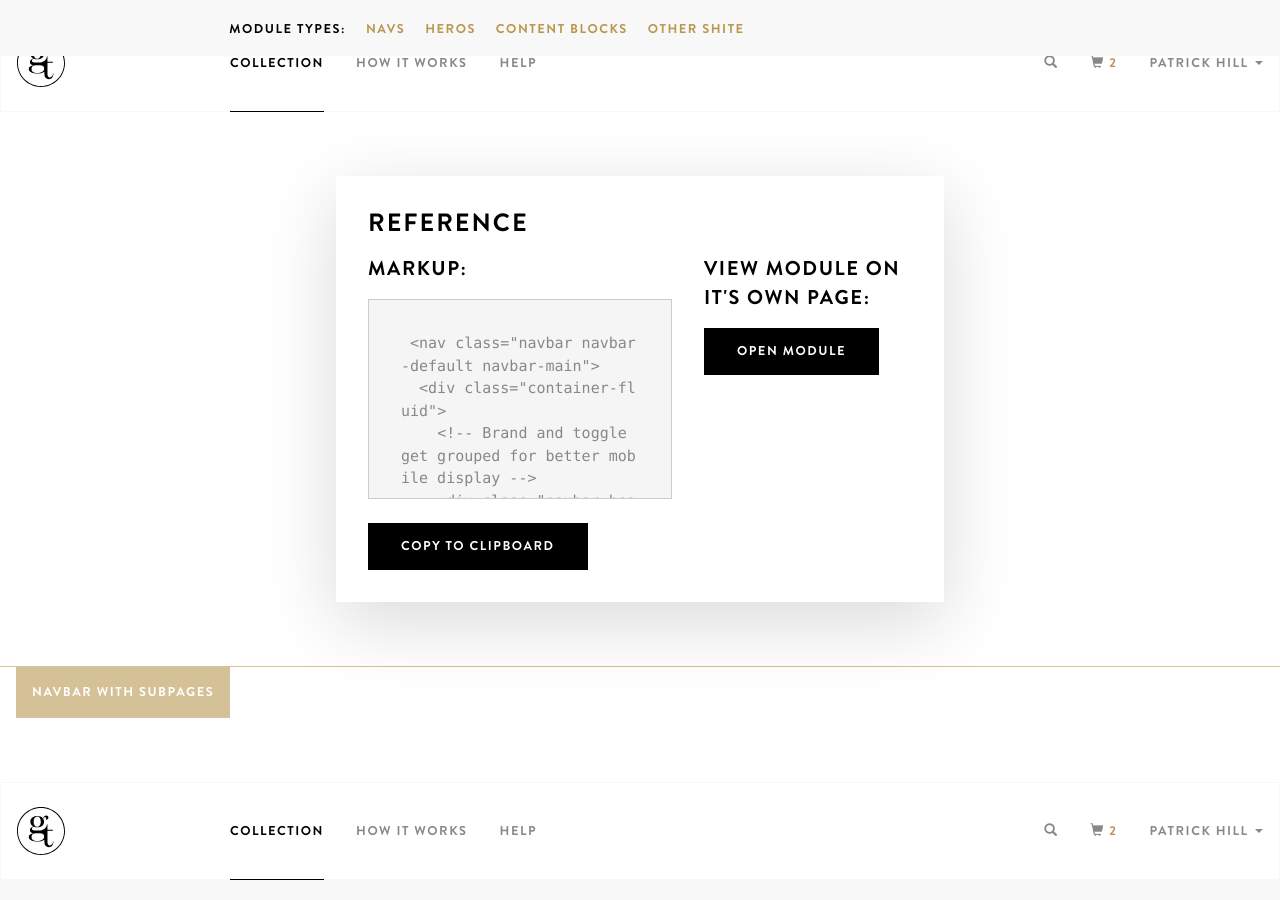
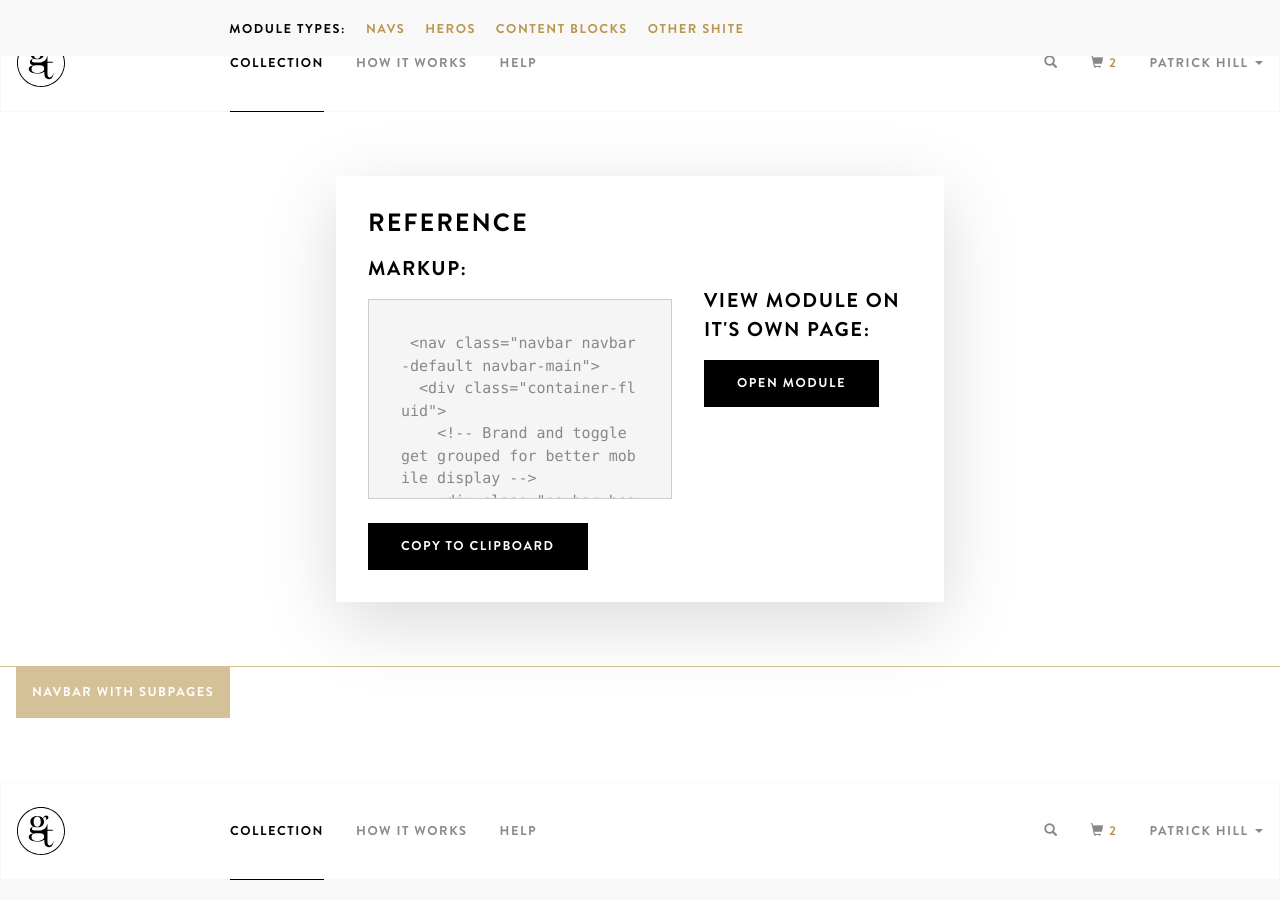
Before and after one commit to generationtux/styleguide, a Jekyll site: the page built from modules.html, in a window 1280 px wide and 900 px high, scrolled down 863 px. Built offline with Jekyll 4.4.1, drawn with Linux system fonts in a browser that asks for light colours.

Commit message:
adjusts reference spacing

```diff
--- a/modules.html
+++ b/modules.html
@@ -94,7 +94,7 @@ permalink: /modules/
     {% else %}
     <div class="container-fluid pusher-xs-vertical-xl">
       <div class="row">
-        <div class="col-xs-10 col-xs-offset-1 col-sm-6 col-sm-offset-3">
+        <div class="col-xs-10 col-xs-offset-1 col-lg-6 col-lg-offset-3">
 
           <div class="shadow-level-3 buffer-xs-lg">
             <div class="row">
@@ -114,7 +114,7 @@ permalink: /modules/
               </div><!-- /col -->
 
               <div class="col-sm-5">
-                <h4 class="pusher-xs-btm-md">View Module on it's own&nbsp;page:</h4>
+                <h4 class="pusher-xs-btm-md pusher-xs-top-lg">View Module on it's own&nbsp;page:</h4>
                 <a href="{{ site.baseurl }}{{ page.url }}" class="btn btn-primary">Open Module</a>
               </div><!-- /col -->
 
```
